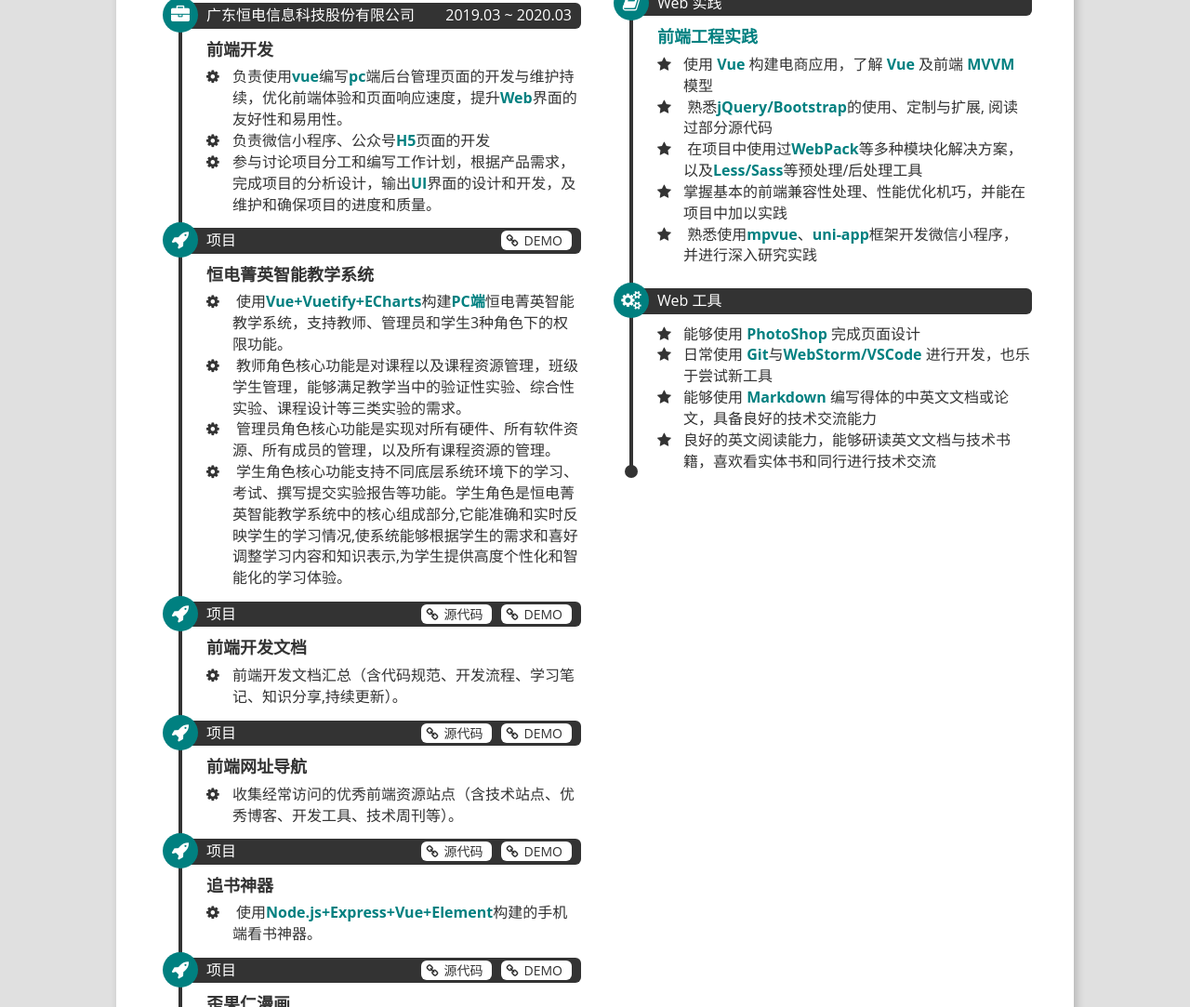
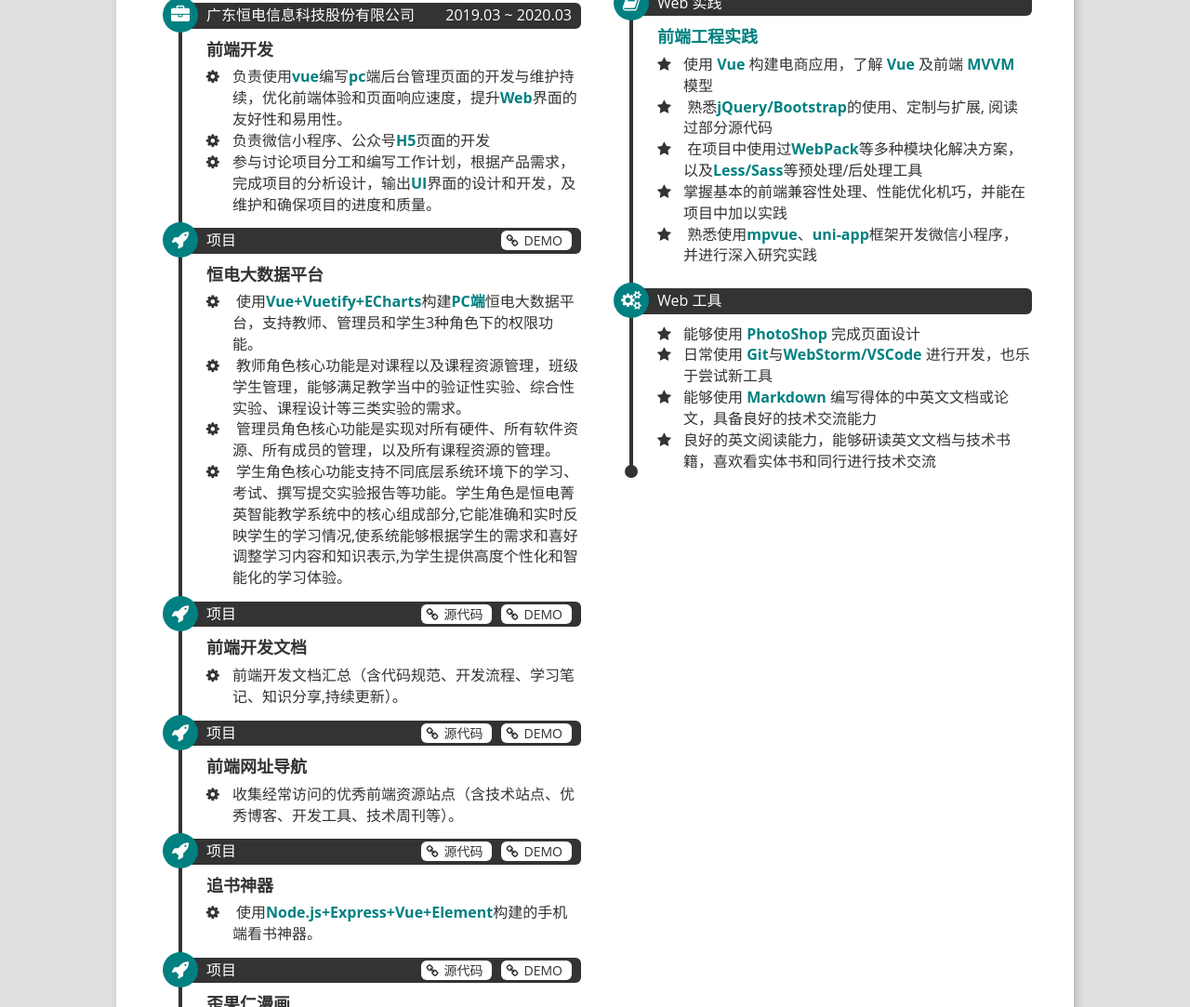
Before and after one commit to zhangzhuoru/resume, a plain HTML site: page index.html in a window 1280 px wide. Shown: the part 702-1785 px from the top of the page at 93% size. Drawn offline with Linux system fonts and the light colour scheme.

Commit message:
laozhang
ok

```diff
--- a/index.html
+++ b/index.html
@@ -118,9 +118,9 @@
                                                 href="http://112.74.171.160:3000/training"
                                                 class="experience-project-link">DEMO</a></span></h3>
                                     <dl class="experience-description timeline-content">
-                                        <dt class="experience-project-name">恒电菁英智能教学系统</dt>
+                                        <dt class="experience-project-name">恒电大数据平台</dt>
                                         <dd class="experience-task">
-                                            使用<strong>Vue+Vuetify+ECharts</strong>构建<strong>PC端</strong>恒电菁英智能教学系统，支持教师、管理员和学生3种角色下的权限功能。
+                                            使用<strong>Vue+Vuetify+ECharts</strong>构建<strong>PC端</strong>恒电大数据平台，支持教师、管理员和学生3种角色下的权限功能。
                                             <dd class="experience-task"> 教师角色核心功能是对课程以及课程资源管理，班级学生管理，能够满足教学当中的验证性实验、综合性实验、课程设计等三类实验的需求。</dd>
                                             <dd class="experience-task"> 管理员角色核心功能是实现对所有硬件、所有软件资源、所有成员的管理，以及所有课程资源的管理。</dd>
                                             <dd class="experience-task"> 学生角色核心功能支持不同底层系统环境下的学习、考试、撰写提交实验报告等功能。学生角色是恒电菁英智能教学系统中的核心组成部分,它能准确和实时反映学生的学习情况,使系统能够根据学生的需求和喜好调整学习内容和知识表示,为学生提供高度个性化和智能化的学习体验。</dd>
```
